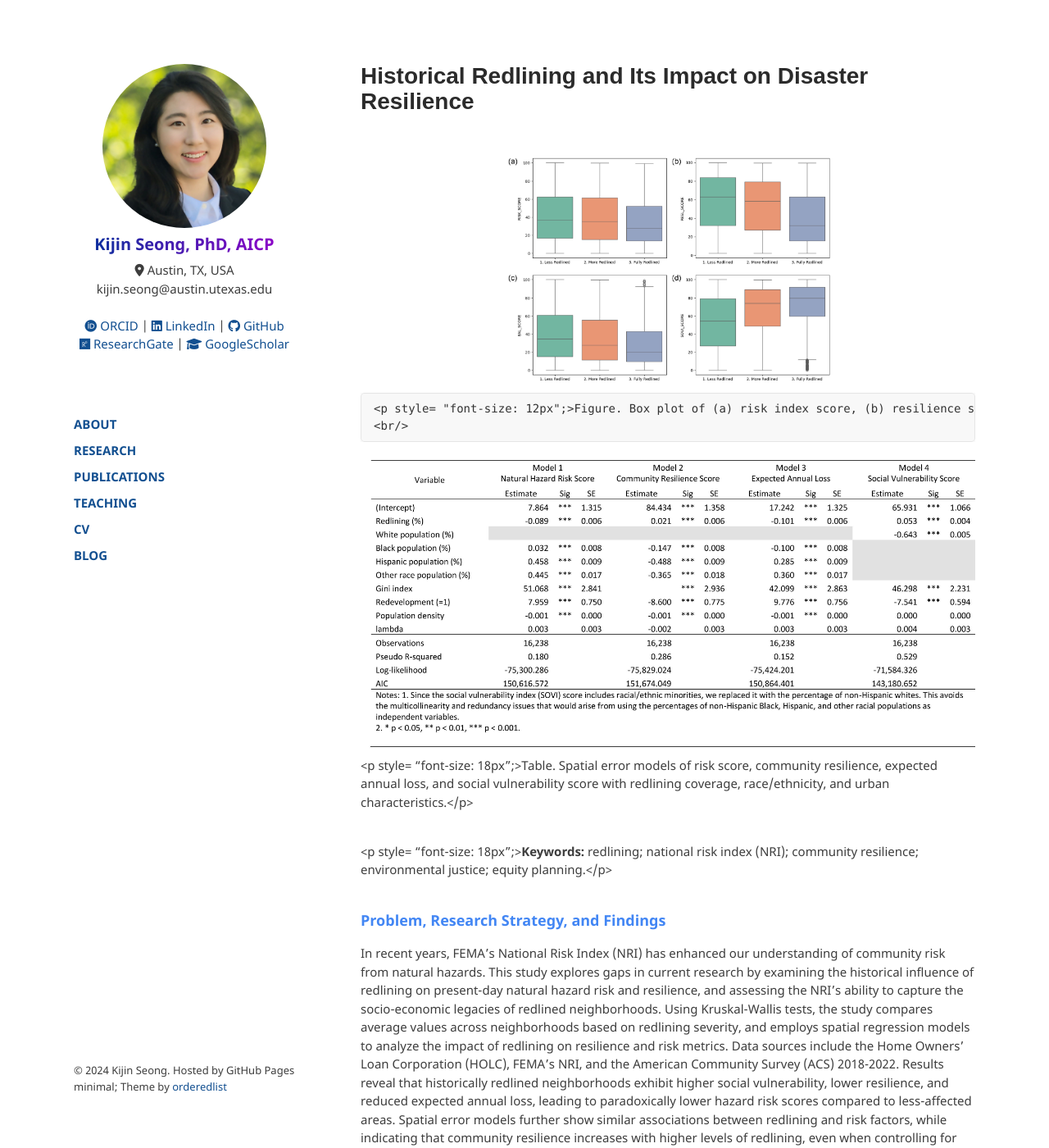
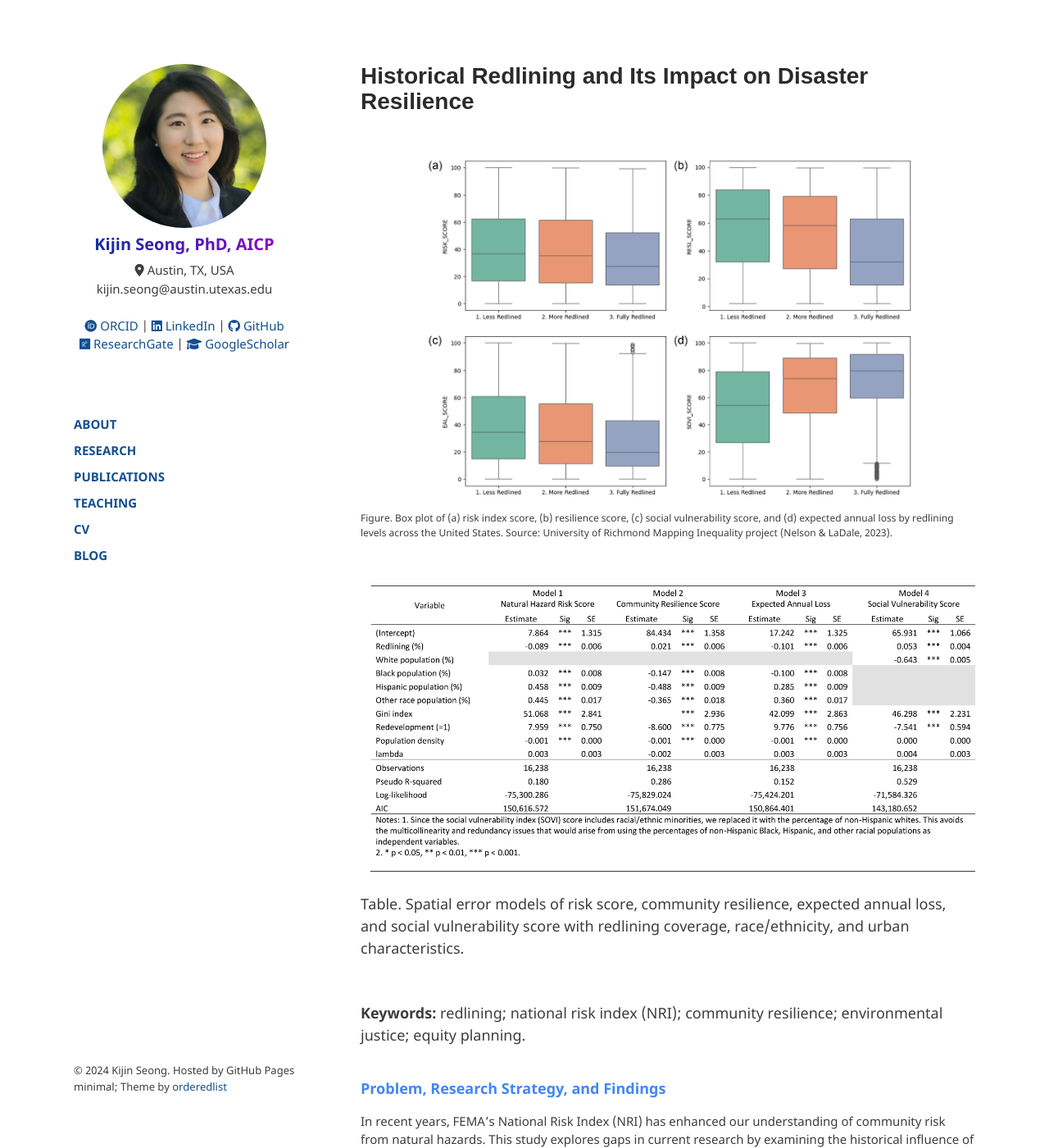
Before and after one commit to kijinseong/kijinseong.github.io, a Jekyll site: the page built from pages/research/RedliningNRI.md, in a window 1280 px wide and 1400 px high. Shown: the whole window at 82% size. Built offline with Jekyll 4.4.1, drawn with Linux system fonts in a browser that asks for light colours.

Commit message:
Fix bugs on NRI page

```diff
--- a/pages/research/RedliningNRI.md
+++ b/pages/research/RedliningNRI.md
@@ -8,16 +8,18 @@ permalink: /research/RedliningNRI/
 
 <br/>
 <div style="text-align: center;">
-    <img src="../../files/Images/ProjectsPic/Redlining.jpg" alt="Redlining" style="width: 400px;">
+    <img src="../../files/Images/ProjectsPic/Redlining.jpg" alt="Redlining" style="width: 600px;">
 </div>
-    <p style= "font-size: 12px";>Figure. Box plot of (a) risk index score, (b) resilience score, (c) social vulnerability score, and (d) expected annual loss by redlining levels across the United States. Source: University of Richmond Mapping Inequality project (Nelson & LaDale, 2023).</p>
-    <br/>
+
+<p style= "font-size: 12px;">Figure. Box plot of (a) risk index score, (b) resilience score, (c) social vulnerability score, and (d) expected annual loss by redlining levels across the United States. Source: University of Richmond Mapping Inequality project (Nelson & LaDale, 2023).</p>
+<br/>
 
 ![Redlining_Table2](../../files/Images/ProjectsPic/Redlining_Table2.jpg)
-<p style= "font-size: 18px";>Table. Spatial error models of risk score, community resilience, expected annual loss, and social vulnerability score with redlining coverage, race/ethnicity, and urban characteristics.</p>
+
+<p style= "font-size: 18px;">Table. Spatial error models of risk score, community resilience, expected annual loss, and social vulnerability score with redlining coverage, race/ethnicity, and urban characteristics.</p>
 
 <br/>
-<p style= "font-size: 18px";><b>Keywords:</b> redlining; national risk index (NRI); community resilience; environmental justice; equity planning.</p>
+<p style= "font-size: 18px;"><b>Keywords:</b> redlining; national risk index (NRI); community resilience; environmental justice; equity planning.</p>
 
 <br/>
 <strong><w>Problem, Research Strategy, and Findings</w></strong><br />
```
